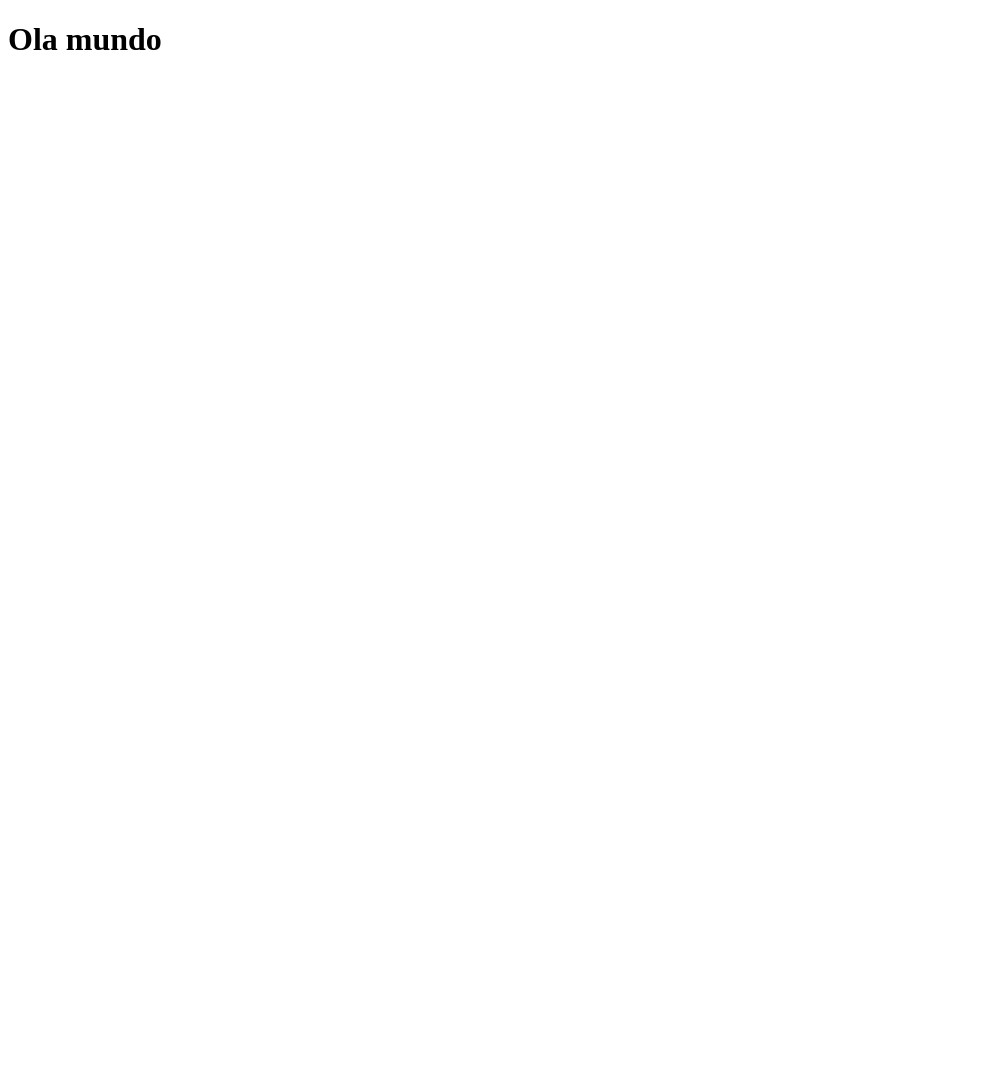
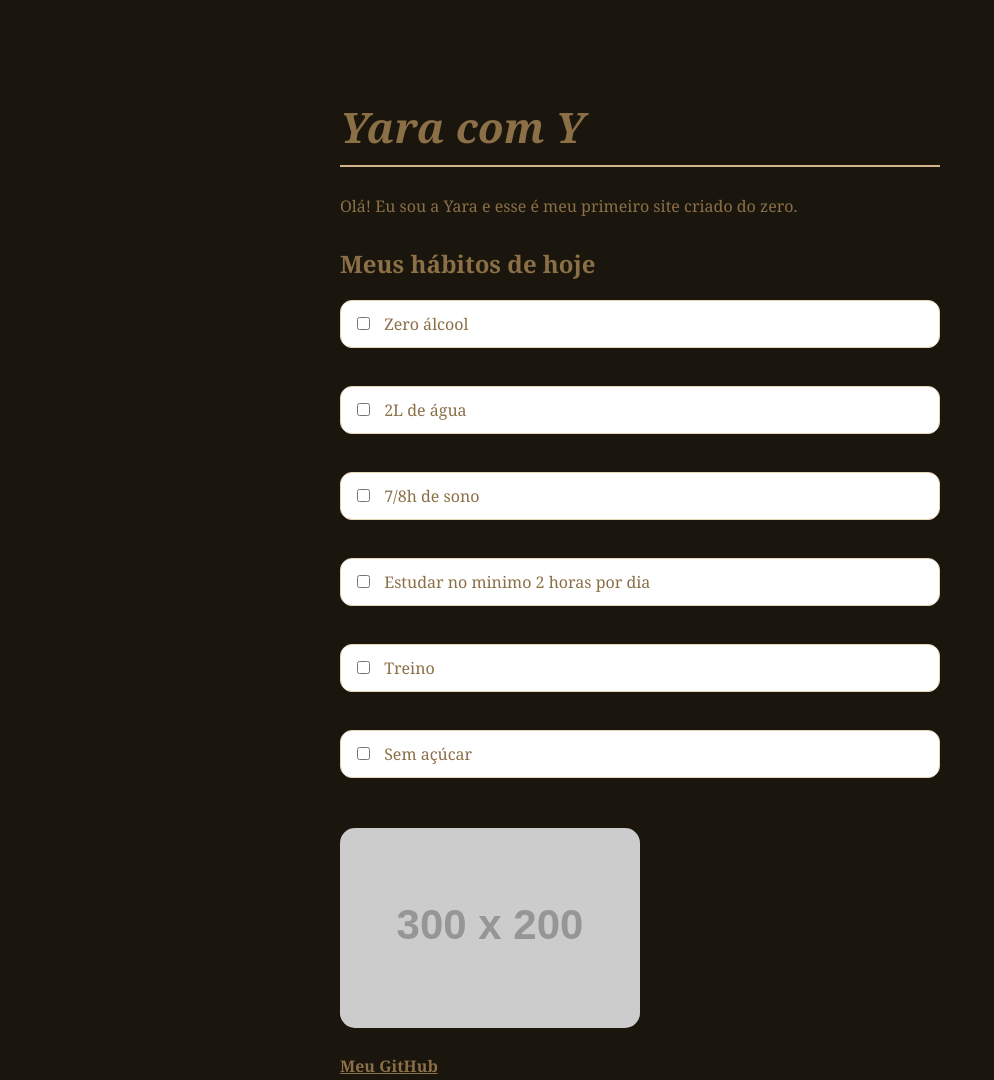
Before and after one commit to mariaiaridias/PROJETO_TESTE1, a plain HTML site: page index.html in a window 1280 px wide. Shown: the whole page, without its empty margins (0-994 px from the left). Before the commit the page ends 800 px from the top, so only its background shows below. Drawn offline with Linux system fonts and the light colour scheme; placeholder pictures from the web are drawn by us.

Commit message:
meu site marrom com habitos

```diff
--- a/index.html
+++ b/index.html
@@ -3,11 +3,30 @@
 <head>
     <meta charset="utf-8">
     <meta name="viewport" content="width=, initial-scale=1.0">
-    <title>Document</title>
+    <title>
+        Yara com Y
+    </title>
+
+    <link rel="stylesheet" href="styles.css">
 </head>
 <body>
 
-    <h1>Ola mundo</h1>
+    <h1>Yara com Y</h1>
+    <P>Olá! Eu sou a Yara e esse é meu primeiro site criado do zero. </P>
+  <h2>Meus hábitos de hoje</h2>
+<div class="habitos">
+    <label><input type="checkbox"> Zero álcool</label><br>
+    <label><input type="checkbox"> 2L de água</label><br>
+    <label><input type="checkbox"> 7/8h de sono</label><br>
+    <label><input type="checkbox"> Estudar no minimo 2 horas por dia</label><br>
+    <label><input type="checkbox"> Treino</label><br>
+    <label><input type="checkbox"> Sem açúcar</label><br>
+
+</div>
+     <img src="https://placehold.co/300x200" alt="minha foto">
+
+    <br><br>
+    <a href="https://github.com">Meu GitHub</a>
 
 
 </body>
--- /dev/null
+++ b/styles.css
@@ -0,0 +1,52 @@
+body {
+    background-color: #1b160d;
+    color: #8b6f47;
+    font-family: Georgia, serif;
+    max-width: 600px;
+    margin: 50px auto;
+    padding: 20px;
+}
+
+h1 {
+    font-size: 42px;
+    font-style: italic;
+    border-bottom: 2px solid #d2b48c;
+    padding-bottom: 10px;
+}
+
+h2 {
+    margin-top: 30px;
+    color: #8b6f47;
+}
+
+label {
+    display: block;
+    background: #fff;
+    margin: 8px 0;
+    padding: 12px;
+    border-radius: 12px;
+    border: 1px solid #e8d5b5;
+    cursor: pointer;
+    transition: 0.2s;
+}
+
+label:hover {
+    background: #f5e6cc;
+}
+
+input[type="checkbox"] {
+    accent-color: #8b6f47;
+    margin-right: 10px;
+}
+
+img {
+    border-radius: 15px;
+    margin-top: 20px;
+    width: 100%;
+    max-width: 300px;
+}
+
+a {
+    color: #8b6f47;
+    font-weight: bold;
+}
```
